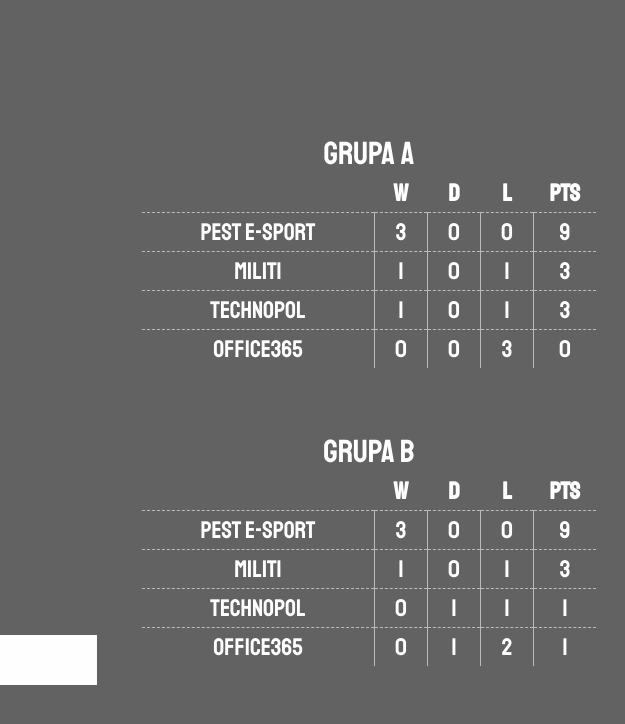
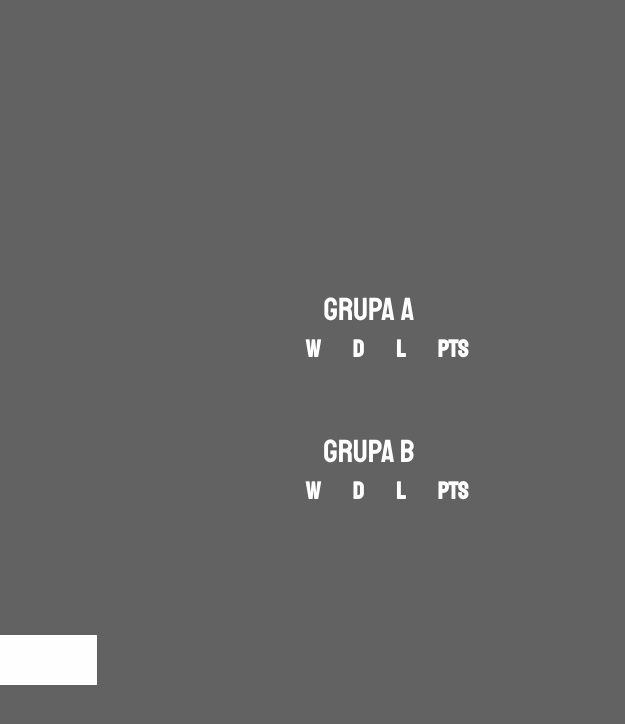
Before and after one commit to tomeczeklmaooo/cs-overlay-collection, an Electron app: page public/break.html in a window 1280 px wide. Shown: the full height of the page, 655-1280 px from the left. Drawn offline with Linux system fonts and the light colour scheme.

Commit message:
prepare for config panel

```diff
--- a/public/break.html
+++ b/public/break.html
@@ -26,7 +26,8 @@
 			<div class="groups">
 				<div class="group hidden">
 					<div class="group-title">Grupa A</div>
-					<table class="group-table">
+					<table class="group-table" id="group-table-a">
+						<thead>
 							<tr>
 								<th>&nbsp;</th>
 								<th>W</th>
@@ -34,39 +35,14 @@
 								<th>L</th>
 								<th>PTS</th>
 							</tr>
-						<tr>
-							<td>Pest E-sport</td>
-							<td>3</td>
-							<td>0</td>
-							<td>0</td>
-							<td>9</td>
-						</tr>
-						<tr>
-							<td>Militi</td>
-							<td>1</td>
-							<td>0</td>
-							<td>1</td>
-							<td>3</td>
-						</tr>
-						<tr>
-							<td>Technopol</td>
-							<td>1</td>
-							<td>0</td>
-							<td>1</td>
-							<td>3</td>
-						</tr>
-						<tr>
-							<td>Office365</td>
-							<td>0</td>
-							<td>0</td>
-							<td>3</td>
-							<td>0</td>
-						</tr>
+						</thead>
+						<tbody></tbody>
 					</table>
 				</div>
 				<div class="group hidden">
 					<div class="group-title">Grupa B</div>
-					<table class="group-table">
+					<table class="group-table" id="group-table-b">
+						<thead>
 							<tr>
 								<th>&nbsp;</th>
 								<th>W</th>
@@ -74,34 +50,8 @@
 								<th>L</th>
 								<th>PTS</th>
 							</tr>
-						<tr>
-							<td>Pest E-sport</td>
-							<td>3</td>
-							<td>0</td>
-							<td>0</td>
-							<td>9</td>
-						</tr>
-						<tr>
-							<td>Militi</td>
-							<td>1</td>
-							<td>0</td>
-							<td>1</td>
-							<td>3</td>
-						</tr>
-						<tr>
-							<td>Technopol</td>
-							<td>0</td>
-							<td>1</td>
-							<td>1</td>
-							<td>1</td>
-						</tr>
-						<tr>
-							<td>Office365</td>
-							<td>0</td>
-							<td>1</td>
-							<td>2</td>
-							<td>1</td>
-						</tr>
+						</thead>
+						<tbody></tbody>
 					</table>
 				</div>
 			</div>
@@ -109,6 +59,7 @@
 	</main>
 
 	<script>
+		const ws = new WebSocket('ws://localhost:41079');
 		const params = new URLSearchParams(window.location.search);
 
 		// ==================================
@@ -153,9 +104,10 @@
 			document.querySelector('#team-right-score').textContent = team_right.score;
 		}
 
+		const unhide_timeout = 1800;
+
 		window.addEventListener('DOMContentLoaded', () => {
 			setTimeout(() => {
-				// const match = document.querySelector('.match');
 				const unhide = document.querySelectorAll('.team, .team-score, .team-versus, .tournament-stage, .falcon-logo, .group');
 				unhide.forEach(elem => {
 					console.log(elem);
@@ -171,7 +123,7 @@
 						}
 					}
 				});
-			}, 2000);
+			}, unhide_timeout);
 		});
 	</script>
 </body>
```
Also changed, not shown: server.js (+54 -4 lines), README.md. Lines whose indentation alone changed are shown as unchanged.
